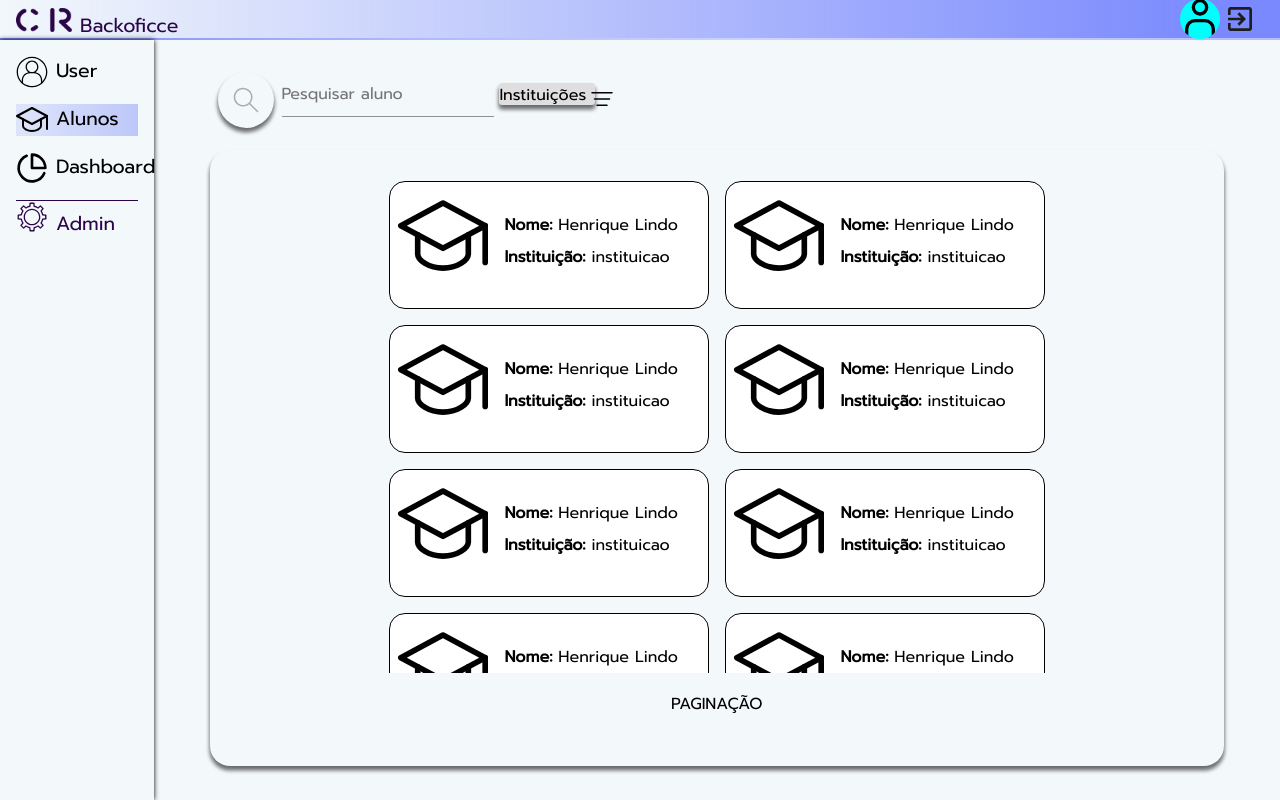
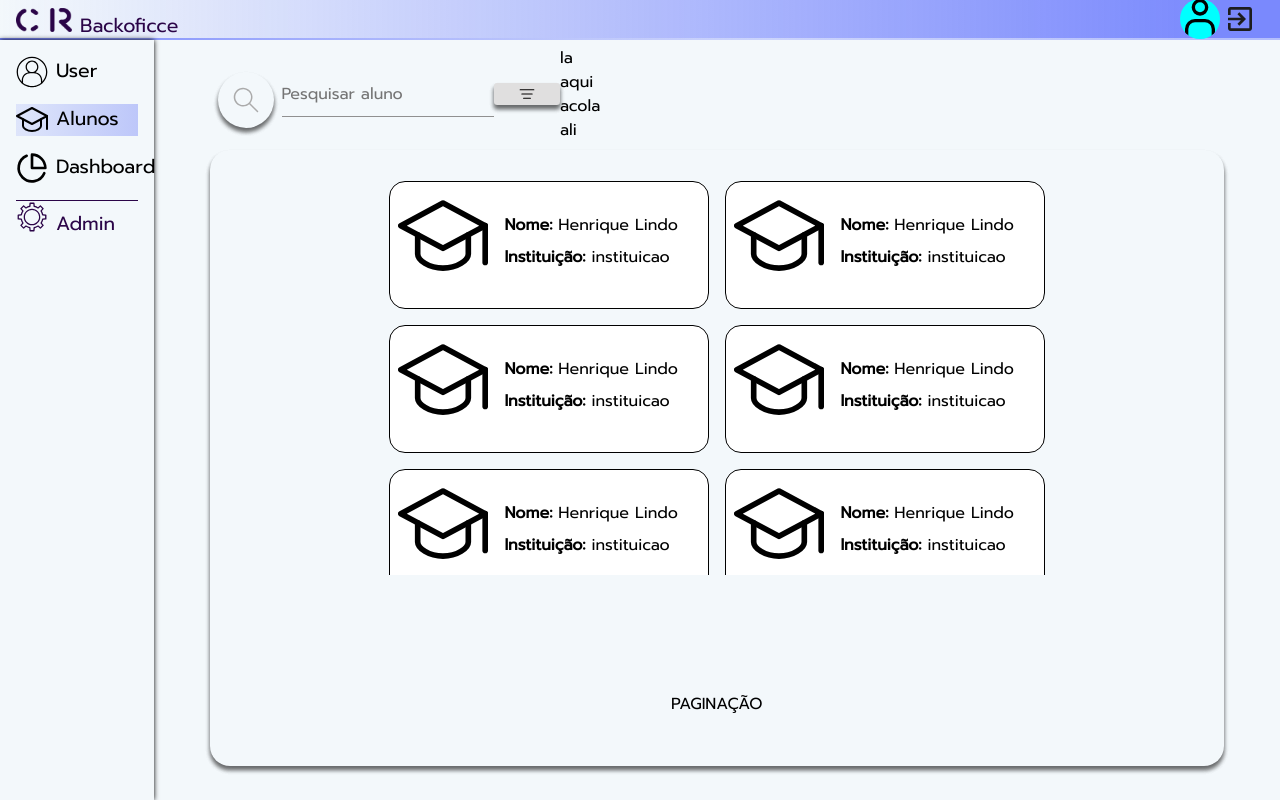
Before and after one commit to Henriqueggperes/coluna_reta-client, a React (Vite) app in the folder app/: page / in a window 1280 px wide. Both pictures are taken after a click on the element "Alunos". Built offline with nearby package versions, Linux system fonts and the light colour scheme.

Commit message:
feat: Search logic

```diff
--- a/app/src/components/Lists/index.tsx
+++ b/app/src/components/Lists/index.tsx
@@ -1,36 +1,127 @@
+import React, { useEffect, useState } from "react";
 import "./style.css";
+
 import magnifier from "./../../assets/icons/search_icon.svg";
 import filter from "./../../assets/icons/filter_icon.svg";
-import { Students } from "../../mocks/Students/students.mocks";
+import arrow from "./../../assets/icons/back_arrow_icon.svg";
+
 import StudentsCards from "../StudentsCards";
 
-const Lists = (props:{navOption:any}) => {
+import { Students } from "../../mocks/Students/students.mocks";
 
-  const studentsList = {...Students}
+//**COLOCAR AS INTERFACES NA PASTA TYPES DEPOIS**
+
+interface sValueObj {
+  search: string;
+}
+
+interface studentObj {
+  id: number; //**  MUDAR PARA STRING DEPOIS ( VAI RECEBER UM ID HASH ) **
+  name: string;
+  birthDate: string;
+  number: number;
+  institution: string;
+}
+
+const Lists = (props: { navOption: any }) => {
+  const [searchValue, setSearchValue] = useState<sValueObj>({
+    search: "",
+  });
+
+  const [student, setStudent] = useState<studentObj>({
+    id: 0,
+    name: "",
+    birthDate: "",
+    number: 0,
+    institution: "",
+  });
+
+  const [searchedStudents, setSearchedStudents] = useState<studentObj[]>([]);
+
+  const [filterActive, setFilterActive] = useState<string>("");
+
+  const handleChanges = (event: React.ChangeEvent<HTMLInputElement>) => {
+    setSearchValue({
+      ...searchValue,
+      [event.target.name]: event.target.value,
+    });
+    console.log(event.target.value);
+  };
+
+  const handleSearch = () => {
+    const filter: studentObj[] = Students.filter((student) => {
+      if (student.name.includes(searchValue.search)) {
+        return student;
+      }
+      // TARTATIVA DE ERRO AQUI: ELSE{ALUNO NÃO ENCONTRADO}
+    });
+    setSearchedStudents(filter);
+  };
+
+  const onClickFilter = ()=>{
+    if(filterActive == 'active'){
+      setFilterActive('')
+    }
+    else{
+      setFilterActive('active')
+    }
+  }
+
+  const handleClearSearch = () => {
+    setSearchedStudents([]);
+  };
+  console.log(searchedStudents);
 
   return (
     <section className="component-container">
       <div className="students_list_search_filter-container">
         <div className="students_search-button">
-          <img className="students_search_button-image" src={magnifier}></img>
+          <img
+            className="students_search_button-image"
+            src={magnifier}
+            onClick={handleSearch}
+          ></img>
         </div>
         <input
           className="students_search-input"
           placeholder="Pesquisar aluno"
+          onChange={handleChanges}
+          name="search"
         ></input>
         <div className="students_search_institution_filter_button-container">
-          <div className="students_search_institution_filter-button">
-            <span className="institution_filter-span">Instituições</span>
-            <img className="institution_filter-icon" src={filter}></img>
+          <div
+            className={`students_search_institution_filter-button ${filterActive}`}
+            onClick={onClickFilter}
+          >
+            <img className="filter-icon" src={filter}></img>
+          </div>
+          <div className={`filter-dropdown__container-${filterActive}`}>
+            <div className="filter-dropdown__item">la</div>
+            <div className="filter-dropdown__item">aqui</div>
+            <div className="filter-dropdown__item">acola</div>
+            <div className="filter-dropdown__item">ali</div>
           </div>
         </div>
       </div>
       <section className="students_list-container">
         <section className="students-list">
-
-
-            <StudentsCards></StudentsCards>
-
+          {searchedStudents.length > 0 ? (
+            <div
+              className="all-list-elements__option"
+              onClick={handleClearSearch}
+            >
+              <img
+                className="back-arrow__image"
+                src={arrow}
+                alt="Seta preta com detalhe roxo para retornar á lista principal"
+              />
+            </div>
+          ) : (
+            ""
+          )}
+          <section className="students_list_cards-container">
+            <StudentsCards searchStudents={searchedStudents} />
+          </section>
           <div className="students_list-pagination">PAGINAÇÃO</div>
         </section>
       </section>
```
